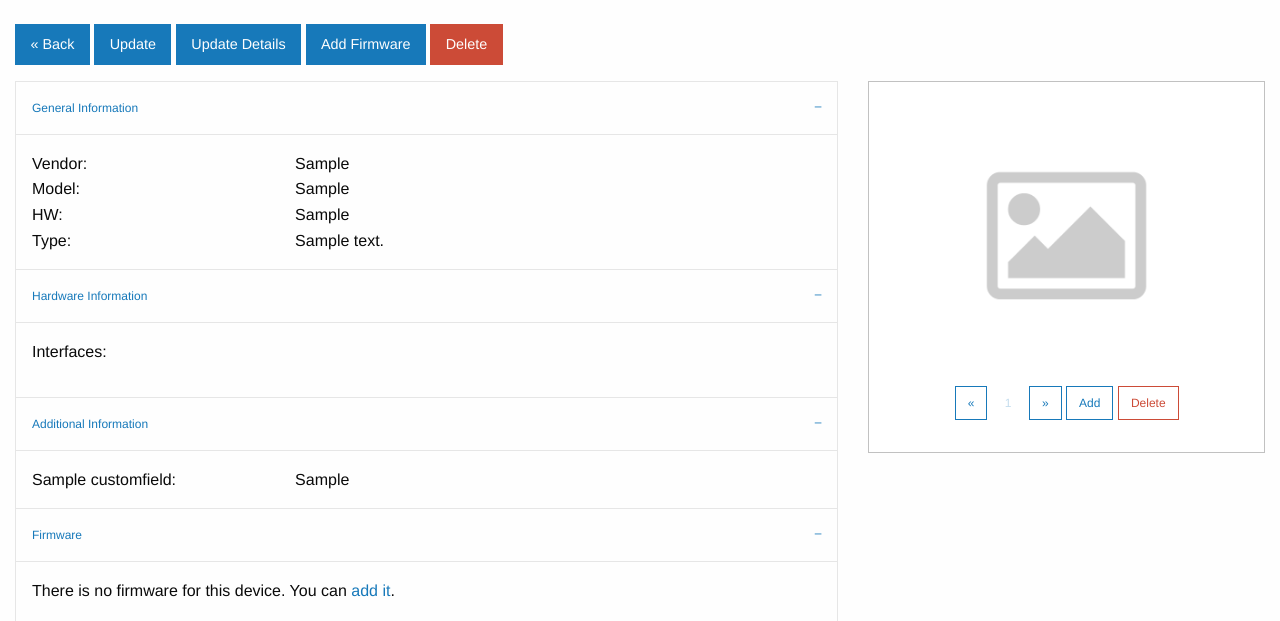
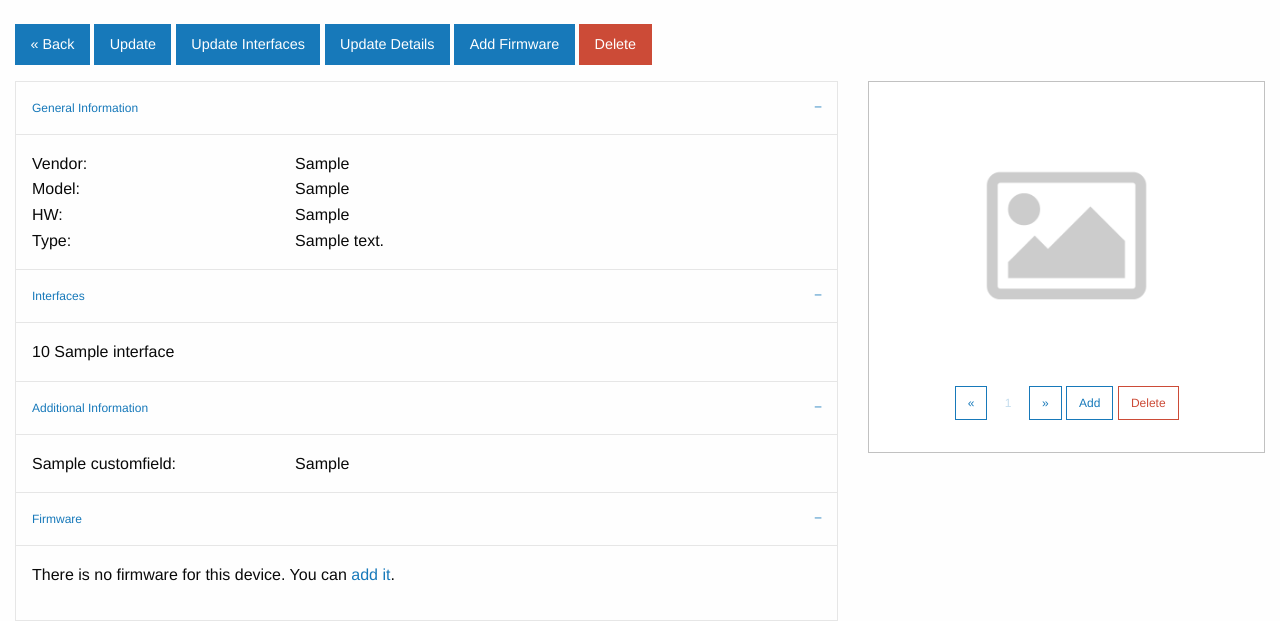
Before and after one commit to ministre/qa, a Django app: page /device/1/ in a window 1280 px wide. Shown: the part 55-676 px from the top of the page. Run offline with Django 3.2, Linux system fonts and the light colour scheme; a user stored in the database is signed in; tables that the repository leaves empty hold one stand-in row (values such as "Sample post"); some libraries are stand-ins or nearby versions.

Commit message:
evolution

```diff
--- a/device/admin.py
+++ b/device/admin.py
@@ -1,6 +1,6 @@
 from django.contrib import admin
 from device.models import CustomField, CustomValue, DeviceType, Device, DevicePhoto, Button, Led, Firmware, \
-    Interface
+    Interface, DeviceInterface
 
 # Register your models here.
 admin.site.register(CustomField)
@@ -12,3 +12,4 @@ admin.site.register(DevicePhoto)
 admin.site.register(Button)
 admin.site.register(Led)
 admin.site.register(Firmware)
+admin.site.register(DeviceInterface)
--- a/device/models.py
+++ b/device/models.py
@@ -95,3 +95,9 @@ class Firmware(models.Model):
 
     class Meta:
         ordering = ('version',)
+
+
+class DeviceInterface(models.Model):
+    device = models.ForeignKey(Device, on_delete=models.CASCADE)
+    interface = models.ForeignKey(Interface, on_delete=models.CASCADE)
+    quantity = models.IntegerField()
--- a/device/templates/device/device_show.html
+++ b/device/templates/device/device_show.html
@@ -6,6 +6,7 @@
 
 <a href="/" class="button">&laquo; {% trans "Back" %}</a>
 <a href="/device/{{ device.id }}/update/" class="button">{% trans "Update" %}</a>
+<a href="/device/{{ device.id }}/update_interfaces/" class="button">{% trans "Update Interfaces" %}</a>
 <a href="/device/{{ device.id }}/update_details/" class="button">{% trans "Update Details" %}</a>
 <a href="/device/fw/add/{{ device.id }}/" class="button">{% trans "Add Firmware" %}</a>
 <a href="/device/{{ device.id }}/delete/" class="button alert">{% trans "Delete" %}</a>
@@ -40,9 +41,17 @@
             </li>
 
             <li class="accordion-item is-active" data-accordion-item>
-                <a href="#" class="accordion-title">{% trans "Hardware Information" %}</a>
+                <a href="#" class="accordion-title">{% trans "Interfaces" %}</a>
                 <div class="accordion-content" data-tab-content>
-                    <p>Interfaces: </p>
+                    {% for interface in interfaces %}
+                        {% if interface.iface_quantity > 1 %}
+                        {{ interface.iface_quantity }}
+                        {% endif %}
+
+                        {% if interface.iface_quantity > 0 %}
+                        {{ interface.iface_name }}<br>
+                        {% endif %}
+                    {% endfor %}
                 </div>
             </li>
 
--- a/device/urls.py
+++ b/device/urls.py
@@ -18,6 +18,7 @@ urlpatterns = [
     path('device/create/', views.DeviceCreate.as_view(), name='device_create'),
     path('device/<int:pk>/update/', views.DeviceUpdate.as_view(), name='device_update'),
     path('device/<int:pk>/update_details/', views.device_update_details, name='device_update_details'),
+    path('device/<int:pk>/update_interfaces/', views.device_update_interfaces, name='device_update_interfaces'),
     path('device/<int:pk>/delete/', views.DeviceDelete.as_view(), name='device_delete'),
     path('device/<int:pk>/', views.device_show, name='device_show'),
     path('photo/', views.DevicePhotoListView.as_view(), name='photo_list'),
--- a/device/views.py
+++ b/device/views.py
@@ -1,6 +1,6 @@
 from django.shortcuts import render
 from device.models import CustomField, CustomValue, DeviceType, Device, DevicePhoto, Button, Led, Firmware, \
-    Interface
+    Interface, DeviceInterface
 from .forms import CustomFieldForm, DeviceTypeForm, DeviceForm, DevicePhotoForm, ButtonForm, LedForm, FirmwareForm, \
     InterfaceForm
 from django.views.generic import ListView, DeleteView
@@ -187,11 +187,39 @@ def set_device_custom_value(device_id, field_id, value):
                                          defaults={'value': value})
 
 
+def get_device_interfaces(device_id):
+    device_interfaces = []
+
+    class DeviceIface:
+        def __init__(self, iface_id, iface_name, iface_quantity):
+            self.iface_id = iface_id
+            self.iface_name = iface_name
+            self.iface_quantity = iface_quantity
+
+    device = get_object_or_404(Device, pk=device_id)
+    interfaces = Interface.objects.filter(interfaces__id=device.type.id).order_by('id')
+    for interface in interfaces:
+        try:
+            quantity = DeviceInterface.objects.get(Q(interface=interface) & Q(device=device)).quantity
+        except ObjectDoesNotExist:
+            quantity = 0
+        device_interfaces.append(DeviceIface(interface.id, interface.name, quantity))
+    return device_interfaces
+
+
+def set_device_interface(device_id, iface_id, quantity):
+    DeviceInterface.objects.update_or_create(device=Device.objects.get(id=device_id),
+                                             interface=Interface.objects.get(id=iface_id),
+                                             defaults={'quantity': quantity})
+
+
 @login_required
 def device_show(request, pk):
     device = get_object_or_404(Device, pk=pk)
     custom_properties = get_device_custom_values(pk)
-    return render(request, 'device/device_show.html', {'device': device, 'custom_properties': custom_properties})
+    interfaces = get_device_interfaces(pk)
+    return render(request, 'device/device_show.html', {'device': device, 'custom_properties': custom_properties,
+                                                       'interfaces': interfaces})
 
 
 @login_required
@@ -206,6 +234,20 @@ def device_update_details(request, pk):
         custom_properties = get_device_custom_values(pk)
         return render(request, 'device/device_update_details.html', {'device': device,
                                                                      'custom_properties': custom_properties})
+
+
+@login_required
+def device_update_interfaces(request, pk):
+    if request.method == 'POST':
+        for item in request.POST.dict().items():
+            if item[0] != 'csrfmiddlewaretoken':
+                set_device_interface(pk, int(item[0]), item[1])
+        return HttpResponseRedirect('/device/' + str(pk) + '/')
+    else:
+        device = get_object_or_404(Device, pk=pk)
+        interfaces = get_device_interfaces(pk)
+        return render(request, 'device/device_update_interfaces.html', {'device': device,
+                                                                        'interfaces': interfaces})
 
 
 @method_decorator(login_required, name='dispatch')
```
Also changed, not shown: device/templates/device/device_update_interfaces.html (added, +21 -0 lines).
